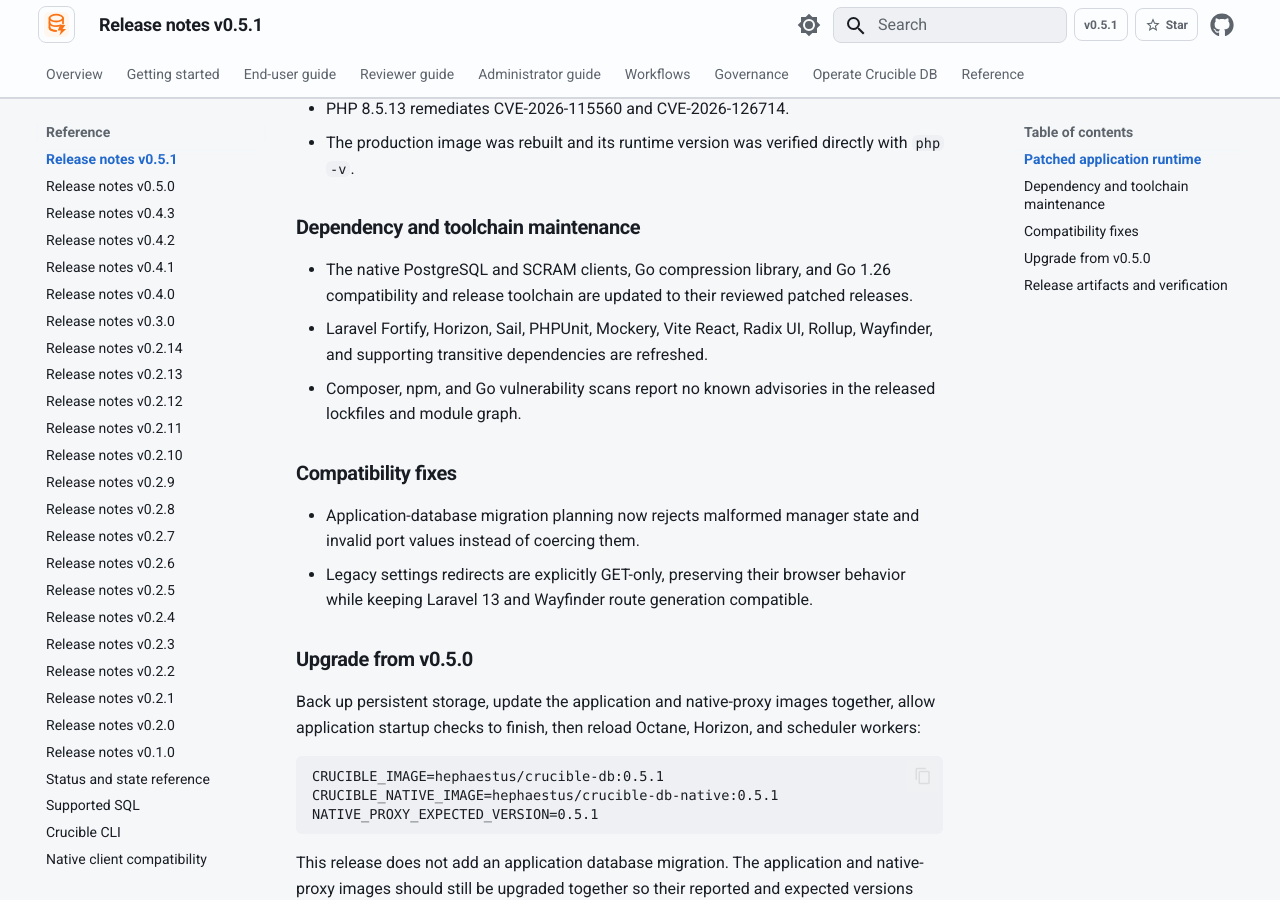
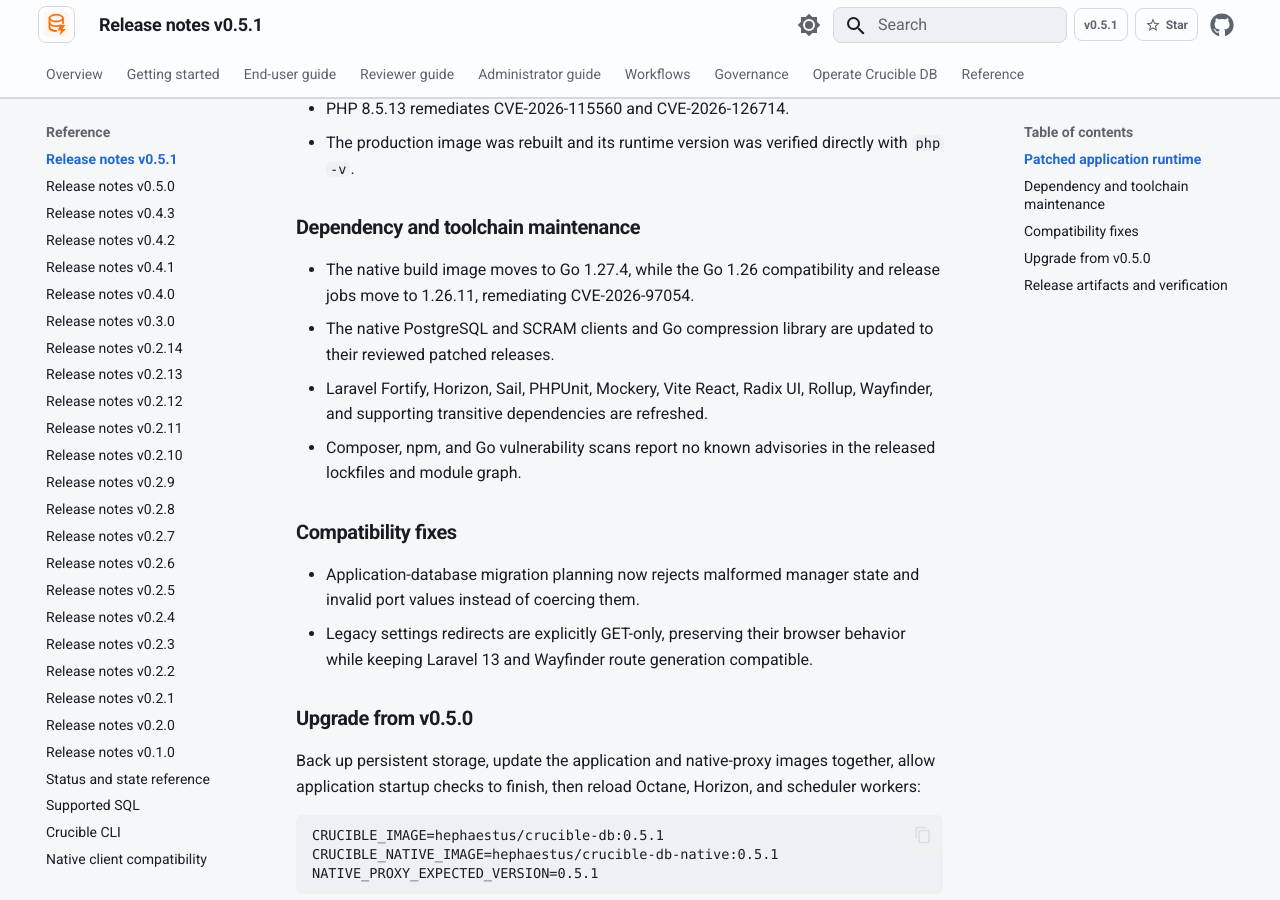
Before and after one commit to adiwidia-dev/crucible-db, an MkDocs documentation site: the page built from docs/releases/v0.5.1.md, in a window 1280 px wide and 900 px high, scrolled down 366 px. Built offline with MkDocs 1.6.1 and Material for MkDocs 9.7.7, drawn with Linux system fonts in a browser that asks for light colours.

Commit message:
fix(ci): update native builder to Go 1.27.4

```diff
--- a/docs/releases/v0.5.1.md
+++ b/docs/releases/v0.5.1.md
@@ -12,7 +12,8 @@ Crucible DB v0.5.1 is a security and dependency maintenance release. It moves th
 
 ## Dependency and toolchain maintenance
 
-- The native PostgreSQL and SCRAM clients, Go compression library, and Go 1.26 compatibility and release toolchain are updated to their reviewed patched releases.
+- The native build image moves to Go 1.27.4, while the Go 1.26 compatibility and release jobs move to 1.26.11, remediating CVE-2026-97054.
+- The native PostgreSQL and SCRAM clients and Go compression library are updated to their reviewed patched releases.
 - Laravel Fortify, Horizon, Sail, PHPUnit, Mockery, Vite React, Radix UI, Rollup, Wayfinder, and supporting transitive dependencies are refreshed.
 - Composer, npm, and Go vulnerability scans report no known advisories in the released lockfiles and module graph.
 
```
Also changed, not shown: CHANGELOG.md (+1 -1 lines), docs/operations/production.md (+1 -1 lines), 1 other file.
